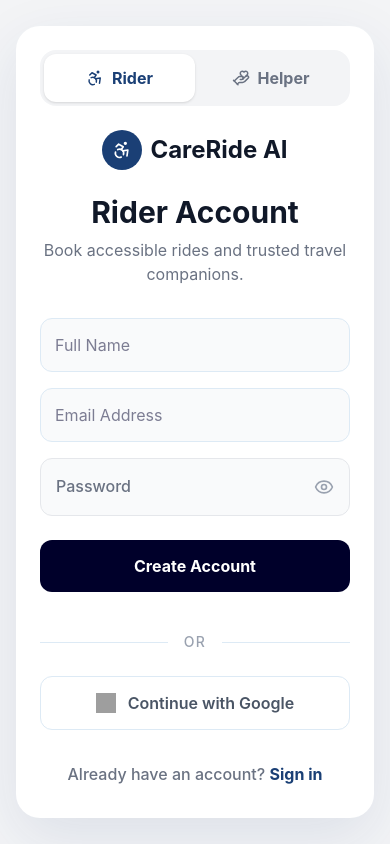
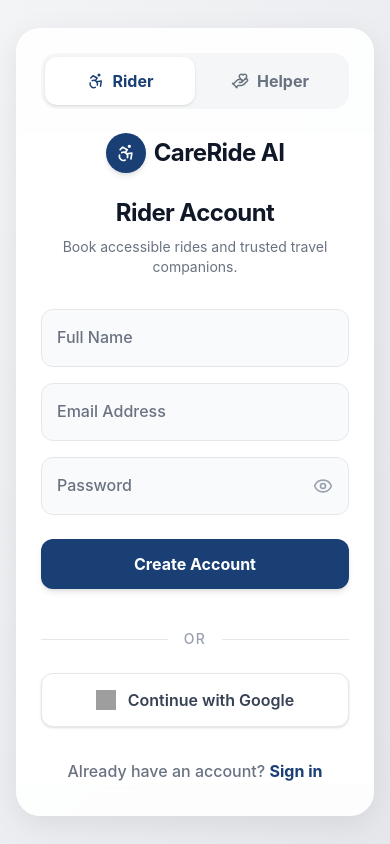
Before and after one commit to Nashap/CareRide-AI, a React (Vite) app in the folder frontend/: page /register in a window 390 px wide. Built offline with nearby package versions, Linux system fonts and the light colour scheme; no server answers; grey boxes are pictures that could not be loaded.

Commit message:
Update Register.jsx

```diff
--- a/frontend/src/pages/auth/Register.jsx
+++ b/frontend/src/pages/auth/Register.jsx
@@ -1,10 +1,11 @@
 import { useState } from "react";
 import { Link, useNavigate } from "react-router-dom";
-import { Accessibility, HandHeart, Car, HeartHandshake, Loader2 } from "lucide-react";
+import { Accessibility, HandHeart, Car, HeartHandshake } from "lucide-react";
 import { motion } from "framer-motion";
 import { registerUser } from "../../services/authService";
 import PasswordInput from "../../components/common/PasswordInput";
-import LoadingScreen from "../../components/common/LoadingScreen";
+import FloatingInput from "../../components/common/FloatingInput";
+import Button from "../../components/common/Button";
 
 function Register() {
   const navigate = useNavigate();
@@ -30,6 +31,12 @@ function Register() {
 
   const handleSubmit = async (e, submittedRole) => {
     e.preventDefault();
+
+    // Client-side validation
+    if (formData.password.length < 8) {
+      setError("Password must be at least 8 characters long.");
+      return;
+    }
 
     try {
       setLoading(true);
@@ -91,18 +98,18 @@ function Register() {
   };
 
   const renderForm = (currentRole, title, description) => (
-    <div className="flex flex-col items-center justify-center h-full px-6 sm:px-12 md:px-14 w-full">
+    <div className="flex flex-col items-center justify-center h-full px-6 sm:px-12 md:px-14 w-full bg-white/80 md:bg-transparent">
 
       {/* Mobile Branding (Hidden on desktop overlay) */}
       <div className="flex justify-center items-center gap-2 mb-6 md:hidden">
-        <div className="w-10 h-10 rounded-full bg-[#1A3F75] flex items-center justify-center">
+        <div className="w-10 h-10 rounded-full bg-[#1A3F75] flex items-center justify-center shadow-md">
           <Accessibility size={20} className="text-white" />
         </div>
-        <h1 className="text-2xl font-bold text-gray-900">CareRide AI</h1>
+        <h1 className="text-2xl font-bold text-gray-900 tracking-tight">CareRide AI</h1>
       </div>
 
-      <h2 className="text-3xl font-bold text-gray-900 mb-2">{title}</h2>
-      <p className="text-gray-500 mb-8 text-center">{description}</p>
+      <h2 className="text-2xl sm:text-3xl font-bold text-gray-900 mb-2 tracking-tight">{title}</h2>
+      <p className="text-gray-500 mb-8 text-center text-sm sm:text-base">{description}</p>
 
       {error && role === currentRole && (
         <div className="w-full max-w-sm bg-red-100 text-red-700 rounded-xl p-3 mb-4 text-sm whitespace-pre-line text-center">
@@ -117,61 +124,60 @@ function Register() {
       )}
 
       <form onSubmit={(e) => handleSubmit(e, currentRole)} className="w-full max-w-sm flex flex-col gap-4">
-        <input
+        <FloatingInput
           type="text"
+          id={`name-${currentRole}`}
           name="name"
           placeholder="Full Name"
           required
           value={formData.name}
           onChange={handleChange}
-          className="w-full bg-gray-50 border border-[#DDEAF5] rounded-xl p-3.5 focus:outline-none focus:ring-2 focus:ring-[rgba(26,63,117,0.18)] focus:border-[#1A3F75] transition-all"
         />
-        <input
+        <FloatingInput
           type="email"
+          id={`email-${currentRole}`}
           name="email"
           placeholder="Email Address"
           required
           value={formData.email}
           onChange={handleChange}
-          className="w-full bg-gray-50 border border-[#DDEAF5] rounded-xl p-3.5 focus:outline-none focus:ring-2 focus:ring-[rgba(26,63,117,0.18)] focus:border-[#1A3F75] transition-all"
         />
 
         <PasswordInput
+          id={`password-${currentRole}`}
           name="password"
           placeholder="Password"
           required
+          showStrength={true}
           value={formData.password}
           onChange={handleChange}
-          className="bg-gray-50 border-[#DDEAF5]"
+          className="bg-gray-50 border-gray-200 text-gray-900"
         />
 
-        <button
+        <Button
           type="submit"
-          disabled={loading}
-          className="w-full mt-2 bg-[#00002A] md:hover:bg-[#1A3F75] active:bg-[#163764] text-white rounded-xl py-3.5 font-bold transition-all shadow-none transform md:hover:-translate-y-0.5 flex items-center justify-center gap-2 disabled:opacity-70 disabled:cursor-not-allowed disabled:transform-none"
+          loading={loading}
+          variant="primary"
+          className="w-full mt-2"
+          aria-label={loading ? "Creating Account" : "Create Account"}
         >
-          {loading ? (
-            <>
-              <Loader2 size={18} className="animate-spin" />
-              Creating Account...
-            </>
-          ) : (
-            "Create Account"
-          )}
-        </button>
+          Create Account
+        </Button>
 
         <div className="mt-6 mb-2 relative flex items-center justify-center w-full">
-          <div className="border-t border-[#DDEAF5] w-full absolute left-0"></div>
+          <div className="border-t border-gray-200 w-full absolute left-0"></div>
           <span className="bg-white px-4 text-sm font-medium text-gray-400 relative z-10 tracking-widest">OR</span>
         </div>
 
         <button
           type="button"
-          className="w-full border border-[#DDEAF5] rounded-xl py-3.5 flex items-center justify-center gap-3 md:hover:bg-gray-50 transition-all font-semibold text-gray-600"
+          className="w-full bg-white border border-gray-200 rounded-xl py-3.5 flex items-center justify-center gap-3 md:hover:bg-gray-50 active:bg-gray-100 transition-all font-semibold text-gray-700 shadow-sm focus:outline-none focus-visible:ring-2 focus-visible:ring-offset-2 focus-visible:ring-gray-200 min-h-[44px]"
+          aria-label="Continue with Google"
         >
           <img
             src="https://www.gstatic.com/firebasejs/ui/2.0.0/images/auth/google.svg"
-            alt="Google"
+            alt=""
+            aria-hidden="true"
             className="w-5 h-5"
           />
           Continue with Google
@@ -180,7 +186,7 @@ function Register() {
 
       <p className="text-center text-gray-500 mt-8 font-medium">
         Already have an account?{" "}
-        <Link to="/login" className="text-[#1A3F75] font-bold md:hover:text-[#00002A] md:hover:underline">
+        <Link to="/login" className="text-[#1A3F75] font-bold md:hover:text-[#00002A] md:hover:underline focus:outline-none focus-visible:ring-2 focus-visible:ring-offset-2 focus-visible:ring-[#1A3F75] rounded-sm">
           Sign in
         </Link>
       </p>
@@ -188,27 +194,29 @@ function Register() {
   );
 
   return (
-    <div className="min-h-screen bg-[#F3F4F6] flex items-center justify-center p-4">
+    <div className="min-h-screen bg-gradient-to-br from-[#F3F4F6] to-[#E5E7EB] flex items-center justify-center p-4 sm:p-6 md:p-8">
 
       {/* Mobile Toggle Layout (Visible only on small screens) */}
-      <div className="w-full max-w-md md:hidden bg-white rounded-3xl shadow-[0_20px_60px_rgba(26,63,117,0.10)] overflow-hidden flex flex-col">
-        <div className="grid grid-cols-2 bg-gray-100 p-1 m-6 mb-2 rounded-2xl">
+      <div className="w-full max-w-md md:hidden bg-white/90 backdrop-blur-xl rounded-3xl shadow-[0_8px_30px_rgb(0,0,0,0.08)] border border-white/40 overflow-hidden flex flex-col">
+        <div className="grid grid-cols-2 bg-gray-100/80 p-1 m-6 mb-2 rounded-2xl">
           <button
             onClick={() => setRole("rider")}
-            className={`py-3 rounded-xl font-bold transition-all flex items-center justify-center gap-2 ${
+            className={`py-3 rounded-xl font-bold transition-all flex items-center justify-center gap-2 focus:outline-none focus-visible:ring-2 focus-visible:ring-[#1A3F75] min-h-[44px] ${
               role === "rider" ? "bg-white shadow-sm text-[#1A3F75]" : "text-gray-500 hover:text-gray-700"
             }`}
+            aria-pressed={role === "rider"}
           >
-            <Accessibility size={18} />
+            <Accessibility size={18} aria-hidden="true" />
             Rider
           </button>
           <button
             onClick={() => setRole("helper")}
-            className={`py-3 rounded-xl font-bold transition-all flex items-center justify-center gap-2 ${
+            className={`py-3 rounded-xl font-bold transition-all flex items-center justify-center gap-2 focus:outline-none focus-visible:ring-2 focus-visible:ring-[#1A3F75] min-h-[44px] ${
               role === "helper" ? "bg-white shadow-sm text-[#1A3F75]" : "text-gray-500 hover:text-gray-700"
             }`}
+            aria-pressed={role === "helper"}
           >
-            <HandHeart size={18} />
+            <HandHeart size={18} aria-hidden="true" />
             Helper
           </button>
         </div>
@@ -220,7 +228,7 @@ function Register() {
       </div>
 
       {/* Desktop Animated Sliding Layout */}
-      <div className="hidden md:flex relative w-full max-w-5xl h-[720px] bg-white rounded-[32px] shadow-[0_20px_60px_rgba(26,63,117,0.10)] overflow-hidden">
+      <div className="hidden md:flex relative w-full max-w-5xl h-[720px] bg-white/90 backdrop-blur-xl rounded-[32px] shadow-[0_20px_60px_rgba(26,63,117,0.12)] border border-white/40 overflow-hidden">
 
         {/* Left Form: Rider */}
         <div className="absolute top-0 left-0 w-1/2 h-full z-10">
```
